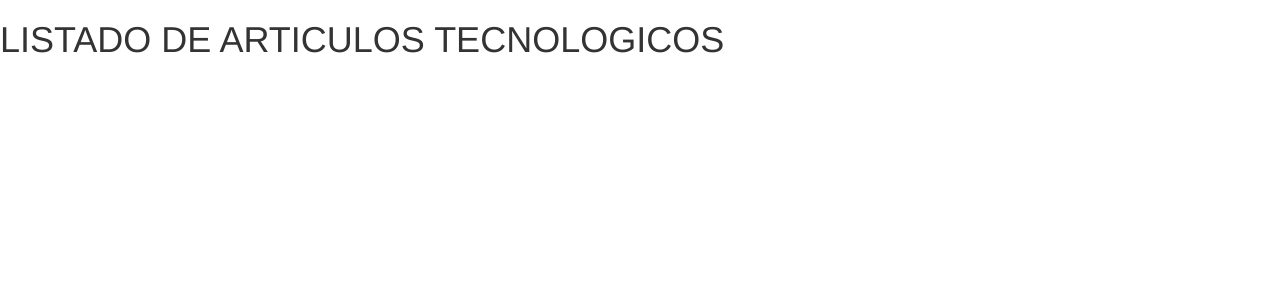
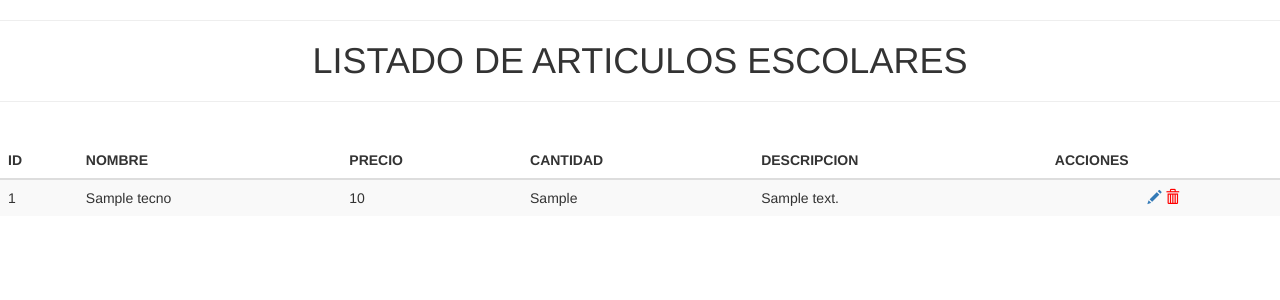
Before and after one commit to Brian1Alex/Papeleria, a CodeIgniter app: page /Papeleria/index.php/articulos/tecnologia in a window 1280 px wide. Shown: the part 52-352 px from the top of the page. Run offline with CodeIgniter, Linux system fonts and the light colour scheme; tables that the repository leaves empty or names only in its code hold one stand-in row (values such as "Sample post").

Commit message:
subiendo Proyecto

```diff
--- a/application/config/autoload.php
+++ b/application/config/autoload.php
@@ -58,7 +58,7 @@ $autoload['packages'] = array();
 |
 |	$autoload['libraries'] = array('user_agent' => 'ua');
 */
-$autoload['libraries'] = array();
+$autoload['libraries'] = array('database');
 
 /*
 | -------------------------------------------------------------------
--- a/application/controllers/Articulos.php
+++ b/application/controllers/Articulos.php
@@ -4,26 +4,30 @@ class Articulos extends CI_Controller
     function __construct()
     {
         parent::__construct();
+        $this->load->model('Articulo');
     }
 
     public function escolares()
     {
+        $datos['articulos'] = $this->Articulo->obtenerEsc();
         $this->load->view('header');
-        $this->load->view('articulos/escolares');
+        $this->load->view('articulos/escolares', $datos);
         $this->load->view('footer');
     }
 
     public function tecnologia()
     {
+        $tecno['articulos'] = $this->Articulo->obtenerTec();
         $this->load->view('header');
-        $this->load->view('articulos/tecnologia');
+        $this->load->view('articulos/tecnologia', $tecno);
         $this->load->view('footer');
     }
 
     public function libros()
     {
+        $lib['articulos'] = $this->Articulo->obtenerLib();
         $this->load->view('header');
-        $this->load->view('articulos/libros');
+        $this->load->view('articulos/libros', $lib);
         $this->load->view('footer');
     }
 
@@ -32,6 +36,79 @@ class Articulos extends CI_Controller
         $this->load->view('header');
         $this->load->view('articulos/nosotros');
         $this->load->view('footer');
+    }
+
+    public function guardarEsc()
+    {
+        $datosNuevoEsc = array(
+            "nombre_esc" => $this->input->post('nombre_esc'),
+            "precio_esc" => $this->input->post('precio_esc'),
+            "cantidad_esc" => $this->input->post('cantidad_esc'),
+            "descripcion_esc" => $this->input->post('descripcion_esc')
+        );
+        if ($this->Articulo->insertar($datosNuevoEsc)) {
+            redirect('articulos/escolares');
+        } else {
+            echo "<h1>ERROR AL INSERTAR</h1>";
+        }
+    }
+
+    public function eliminarEsc($id_esc)
+    {
+        if ($this->Articulo->borrar($id_esc)) {
+            redirect('Articulos/escolares');
+        } else {
+            echo "ERROR AL BORRAR :( ";
+        }
+    }
+
+
+    public function guardarTec()
+    {
+        $datosNuevoTec = array(
+            "nombre_tec" => $this->input->post('nombre_tec'),
+            "precio_tec" => $this->input->post('precio_tec'),
+            "cantidad_tec" => $this->input->post('cantidad_tec'),
+            "descripcion_tec" => $this->input->post('descripcion_esc')
+        );
+        if ($this->Articulo->insertarTec($datosNuevoTec)) {
+            redirect('articulos/tecnologia');
+        } else {
+            echo "<h1>ERROR AL INSERTAR</h1>";
+        }
+    }
+
+    public function eliminarTec($id_tec)
+    {
+        if ($this->Articulo->borrarTec($id_tec)) {
+            redirect('Articulos/tecnologia');
+        } else {
+            echo "ERROR AL BORRAR :( ";
+        }
+    }
+
+    public function guardarLib()
+    {
+        $datosNuevoTec = array(
+            "nombre_lib" => $this->input->post('nombre_lib'),
+            "precio_lib" => $this->input->post('precio_lib'),
+            "cantidad_lib" => $this->input->post('cantidad_lib'),
+            "descripcion_lib" => $this->input->post('descripcion_lib')
+        );
+        if ($this->Articulo->insertarLib($datosNuevoTec)) {
+            redirect('articulos/libros');
+        } else {
+            echo "<h1>ERROR AL INSERTAR</h1>";
+        }
+    }
+
+    public function eliminarLib($id_lib)
+    {
+        if ($this->Articulo->borrarTec($id_lib)) {
+            redirect('Articulos/libros');
+        } else {
+            echo "ERROR AL BORRAR :( ";
+        }
     }
 
     public function aescolares()
@@ -54,28 +131,4 @@ class Articulos extends CI_Controller
         $this->load->view('articulos/alibros');
         $this->load->view('footer');
     }
-
-    public function guardarEsc()
-    {
-        $datosNuevoEsc = array(
-            "nombre_esc" => $this->input->post('nombre_esc'),
-            "precio_esc" => $this->input->post('precio_esc'),
-            "cantidad_esc" => $this->input->post('cantidad_esc'),
-            "descripcion_esc" => $this->input->post('descripcion_esc')
-        );
-        if ($this->Articulo->insertar($datosNuevoEsc)) {
-            redirect('articulos/escolares');
-        } else {
-            echo "<h1>ERROR AL INSERTAR</h1>";
-        }
-    }
-
-    public function eliminarEsc($id_esc)
-    {
-        if ($this->Articulo->borrar($id_esc)) {
-            redirect('Instructores/index');
-        } else {
-            echo "ERROR AL BORRAR :( ";
-        }
-    }
 }
--- a/application/models/Articulo.php
+++ b/application/models/Articulo.php
@@ -6,19 +6,68 @@
         parent::__construct();
     }
 
-        function insertar($datos){
+    function insertar($datos)
+    {
         return $this->db->insert("escolares", $datos);
     }
 
     function obtenerEsc()
     {
         $listadoEsc = $this->db->get("escolares");
-            if ($listadoEsc->num_rows()>0) {
+        if ($listadoEsc->num_rows() > 0) {
             return $listadoEsc->result();
         } else {
             return false;
         }
+    }
 
+    function borrar($id_esc)
+    {
+        $this->db->where("id_esc", $id_esc);
+        return $this->db->delete("escolares");
+    }
+
+
+    function insertarTec($datostec)
+    {
+        return $this->db->insert("tecno", $datostec);
+    }
+
+    function obtenerTec()
+    {
+        $listadoTec = $this->db->get("tecno");
+        if ($listadoTec->num_rows() > 0) {
+            return $listadoTec->result();
+        } else {
+            return false;
         }
     }
-?>
+
+    function borrarTec($id_tec)
+    {
+        $this->db->where("id_tec", $id_tec);
+        return $this->db->delete("tecno");
+    }
+
+
+    function insertarLib($datoslib)
+    {
+        return $this->db->insert("libros", $datoslib);
+    }
+
+    function obtenerLib()
+    {
+        $listadoLib = $this->db->get("libros");
+        if ($listadoLib->num_rows() > 0) {
+            return $listadoLib->result();
+        } else {
+            return false;
+        }
+    }
+
+    function borrarLib($id_lib)
+    {
+        $this->db->where("id_lib", $id_lib);
+        return $this->db->delete("libros");
+    }
+}
--- a/application/views/articulos/aescolares.php
+++ b/application/views/articulos/aescolares.php
@@ -11,7 +11,7 @@
 
 <h1 Align="center">AGREGAR ARTICULOS ESCOLARES</h1>
 <br>
-<form class="" action="<?php echo site_url(); ?>/articulos/guardarEsc" method="post">
+<form class="" action="<?php echo site_url(); ?>/Articulos/guardarEsc" method="post">
     <div class="row">
         <div class="col-md-4">
             <label for="">Nombre:</label>
--- a/application/views/articulos/nosotros.php
+++ b/application/views/articulos/nosotros.php
@@ -18,10 +18,6 @@
         border-radius: 22px;
         color: white;
     }
-
-
-
-
 </style>
 
 <div class="container">
--- a/application/views/articulos/tecnologia.php
+++ b/application/views/articulos/tecnologia.php
@@ -1 +1,52 @@
-<h1>LISTADO DE ARTICULOS TECNOLOGICOS</h1>
+<hr>
+<h1 Align="center">LISTADO DE ARTICULOS ESCOLARES</h1>
+<hr>
+<br>
+<?php if ($articulos) : ?>
+    <table class="table table-striped">
+        <thead>
+            <tr>
+                <th>ID</th>
+                <th>NOMBRE</th>
+                <th>PRECIO</th>
+                <th>CANTIDAD</th>
+                <th>DESCRIPCION</th>
+                <th>ACCIONES</th>
+            </tr>
+        </thead>
+        <tbody>
+            <?php foreach ($articulos as $filaTemporal) : ?>
+                <tr>
+                    <td>
+                        <?php echo $filaTemporal->id_tec; ?>
+                    </td>
+                    <td>
+                        <?php echo $filaTemporal->nombre_tec; ?>
+                    </td>
+                    <td>
+                        <?php echo $filaTemporal->precio_tec; ?>
+                    </td>
+                    <td>
+                        <?php echo $filaTemporal->cantidad_tec; ?>
+                    </td>
+                    <td>
+                        <?php echo $filaTemporal->descripcion_tec; ?>
+                    </td>
+
+                    <td class="text-center">
+                        <a href="#" title="Editar Instructor"><i class="glyphicon  glyphicon-pencil"></i>
+                        </a>
+                        <a href="<?php echo site_url(); ?>/Articulos/eliminarTec/<?php echo $filaTemporal->id_tec;?>" title="Eliminar Instructor" style="color:red;">
+                            <i class="glyphicon  glyphicon-trash"></i>
+                        </a>
+
+                    </td>
+                </tr>
+
+            <?php endforeach; ?>
+
+        </tbody>
+    </table>
+<?php else : ?>
+    <h1>No posee Instructores</h1>
+<?php endif; ?>
```
Also changed, not shown: application/views/articulos/alibros.php (+6 -6 lines), application/views/articulos/atecnologia.php (+6 -6 lines), application/views/articulos/libros.php (+52 -1 lines), SOLUCION PARA PHP 8.txt (line endings or trailing spaces), application/views/articulos/escolares.php (line endings or trailing spaces), application/views/footer.php (line endings or trailing spaces), application/views/header.php (line endings or trailing spaces). Lines whose indentation alone changed are shown as unchanged.
